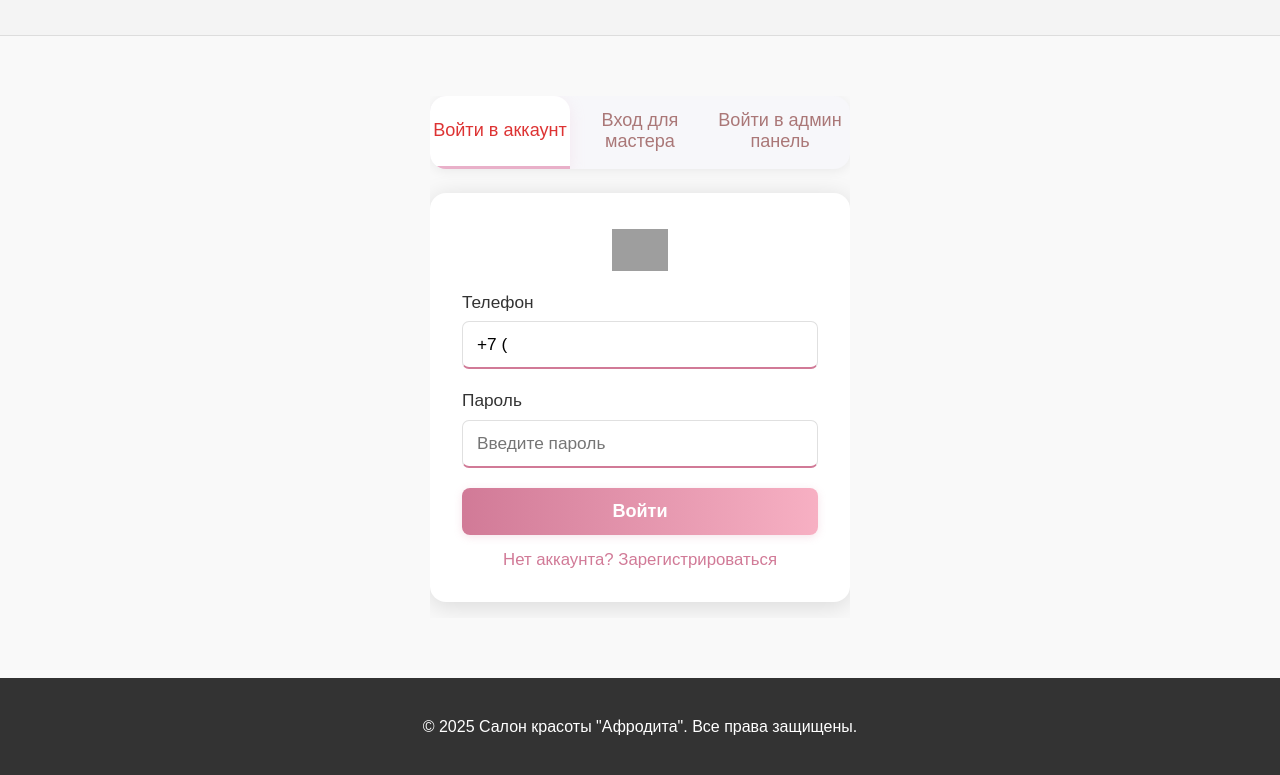
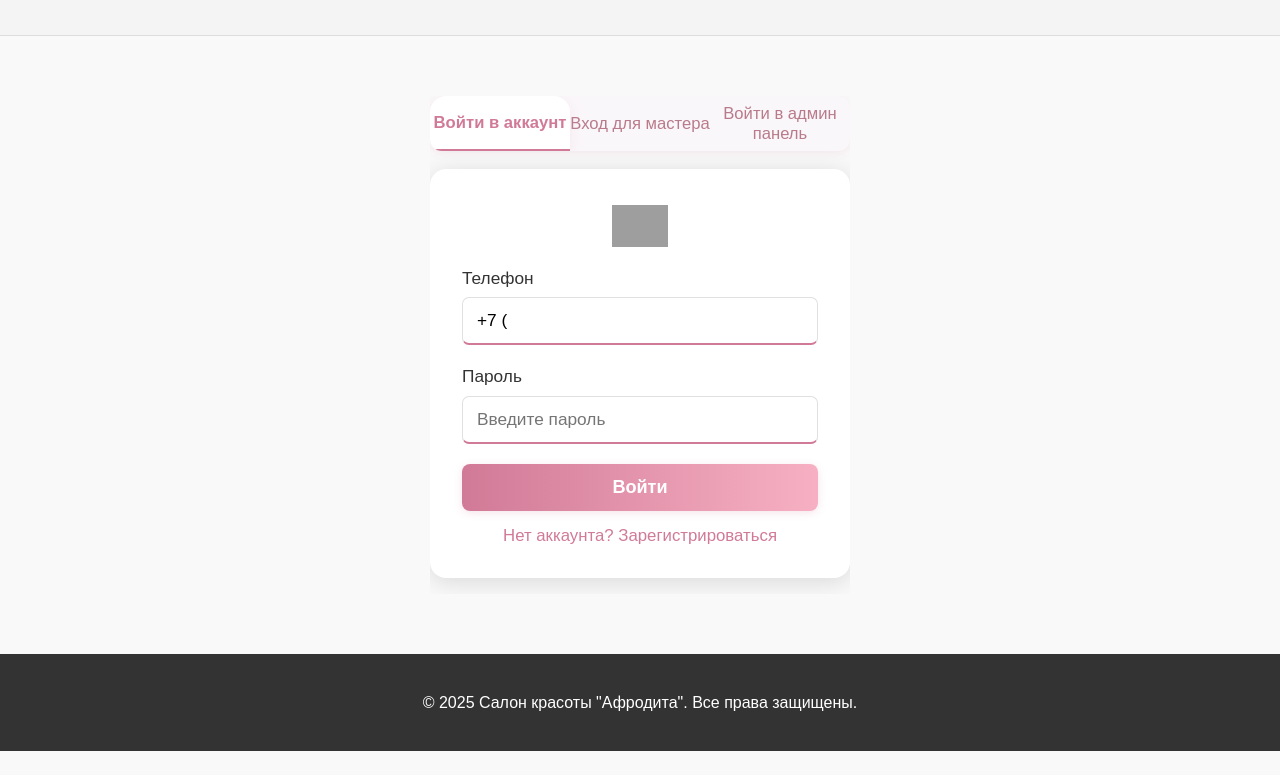
Before and after one commit to ArtiWhoLis/afrodita, a website: page login.html in a window 1280 px wide. Shown: the part 175-950 px from the top of the page. After the commit the page ends 926 px from the top, so only its background shows below. Drawn offline with Linux system fonts and the light colour scheme; grey boxes are pictures that could not be loaded.

Commit message:
Сайт для услуг

```diff
--- a/js/login.js
+++ b/js/login.js
@@ -68,7 +68,7 @@ document.addEventListener('DOMContentLoaded', function() {
             tabMaster.style.transition = 'background 0.2s, border-bottom 0.2s';
             tabAdmin.style.transition = 'background 0.2s, border-bottom 0.2s';
             if (loginIcon) {
-                loginIcon.src = 'https://cdn-icons-png.flaticon.com/512/3135/3135715.png';
+                loginIcon.src = 'https://cdn-icons-png.flaticon.com/512/2922/2922510.png';
                 loginIcon.style.transform = 'scale(1.08) rotate(6deg)';
                 setTimeout(()=>loginIcon.style.transform='', 200);
             }
--- a/login.html
+++ b/login.html
@@ -5,6 +5,45 @@
     <meta name="viewport" content="width=device-width, initial-scale=1.0">
     <title>Вход - Афродита</title>
     <link rel="stylesheet" href="css/style.css">
+    <style>
+    .login-tabs {
+        display: flex;
+        justify-content: center;
+        gap: 0;
+        background: #faf7fa;
+        border-radius: 12px;
+        box-shadow: 0 2px 8px #d17a9722;
+        margin-bottom: 18px;
+        overflow: hidden;
+        width: 100%;
+        max-width: 420px;
+    }
+    .login-tab {
+        flex: 1 1 0;
+        padding: 8px 0 7px 0;
+        font-size: 1.04em;
+        font-weight: 500;
+        color: #b97a8a;
+        background: none;
+        border: none;
+        border-radius: 0;
+        cursor: pointer;
+        transition: background 0.18s, color 0.18s;
+        outline: none;
+        margin: 0;
+    }
+    .login-tab.active {
+        color: #d17a97;
+        background: #fff;
+        border-bottom: 2.5px solid #d17a97;
+        font-weight: bold;
+        z-index: 2;
+    }
+    .login-tab:not(.active):hover {
+        background: #f7e6ee;
+        color: #d17a97;
+    }
+    </style>
 </head>
 <body>
     <header>
```
